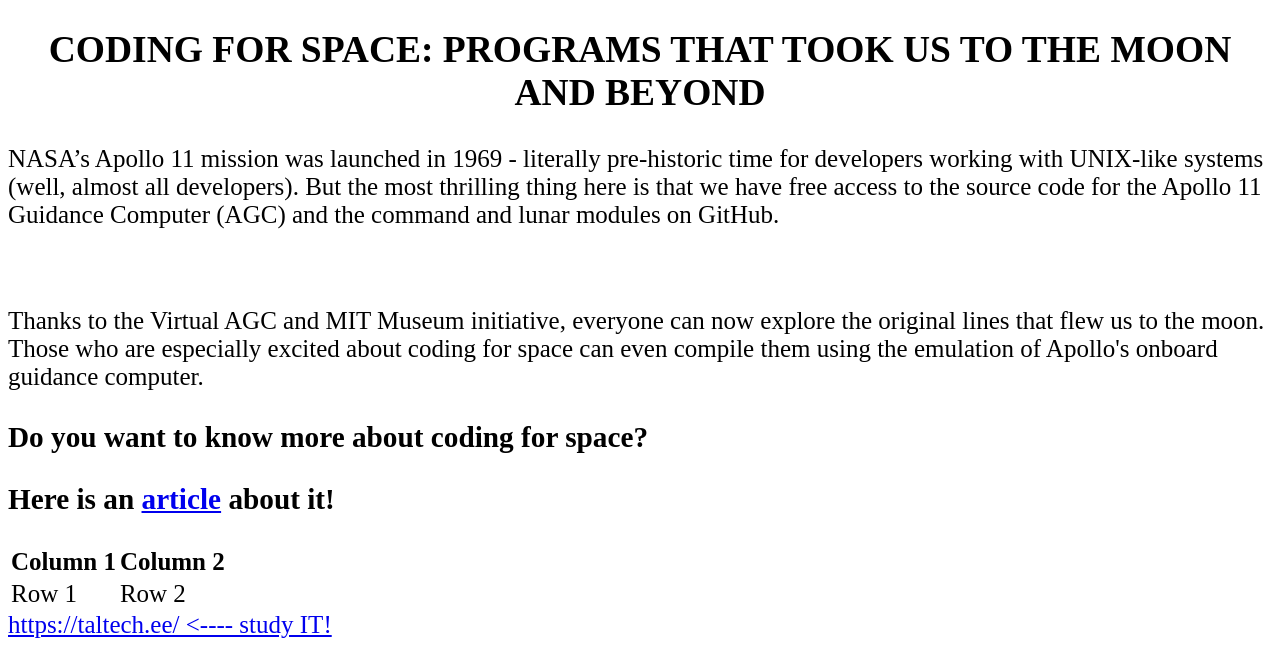
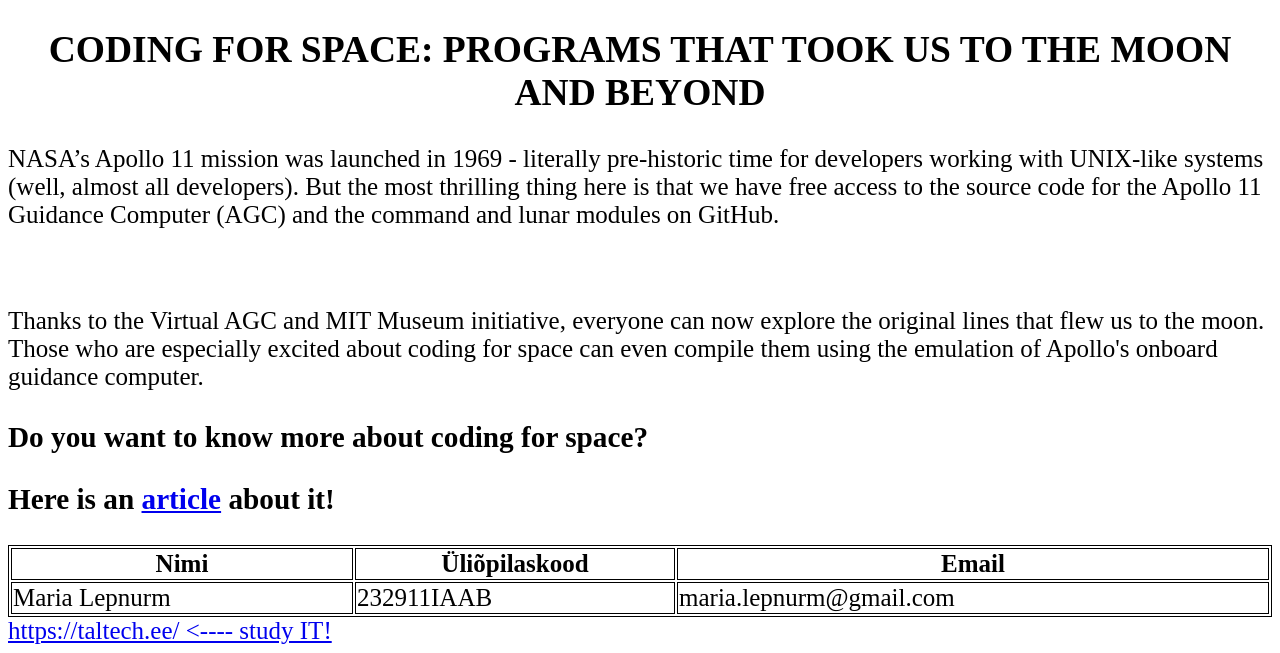
Before and after one commit to MariaLepn/Tribute-Page, a plain HTML site: page index.html in a window 1280 px wide. Shown: the part 530-1183 px from the top of the page. Drawn offline with Linux system fonts and the light colour scheme.

Commit message:
Update index.html

```diff
--- a/index.html
+++ b/index.html
@@ -1,5 +1,10 @@
 <!DOCTYPE html>
 <html lang="en">
+<style>
+table, th, td {
+  border:1px solid black;
+}
+</style>
 <head>
     <link rel="stylesheet" href="styles.css">
     <meta charset="UTF-8">
@@ -27,14 +32,16 @@
         <h3> Do you want to know more about coding for space?</br>
         <p>Here is an <a id="tribute-link" href=https://intersog.co.il/blog/coding-for-space-programs-that-took-us-to-the-moon-and-beyond/ target="_blank">article</a> about it!</p>
         </h3>
-        <table>
+        <table style="width:100%">
             <tr>
-                <th>Column 1</th>
-                <th>Column 2</th>
+                <th>Nimi</th>
+                <th>Üliõpilaskood</th>
+                <th>Email</th>
             </tr>
              <tr>
-                <td>Row 1</td>
-                <td>Row 2</td>
+                <td>Maria Lepnurm</td>
+                <td>232911IAAB</td>
+                <td>maria.lepnurm@gmail.com</td>
             </tr>
         </table>
         <a href="https://taltech.ee/">https://taltech.ee/ <---- study IT!</a>
```
